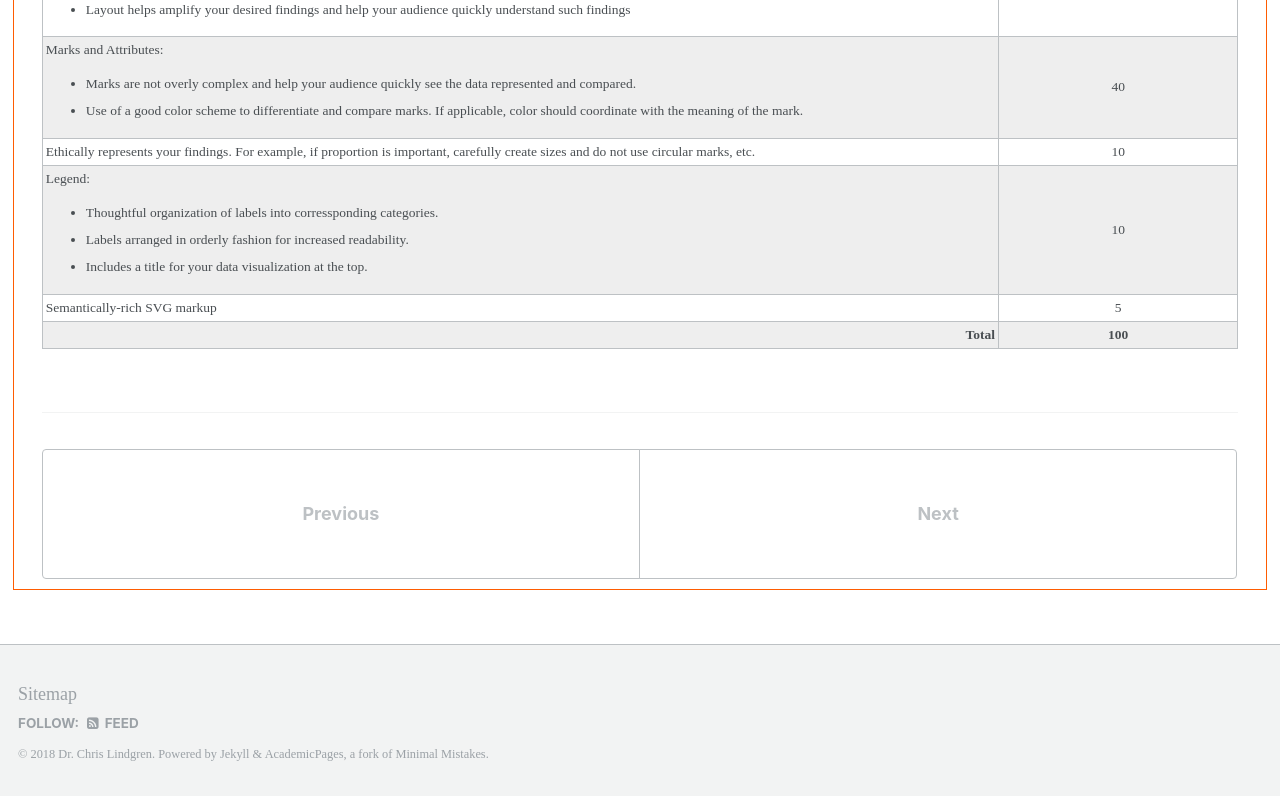
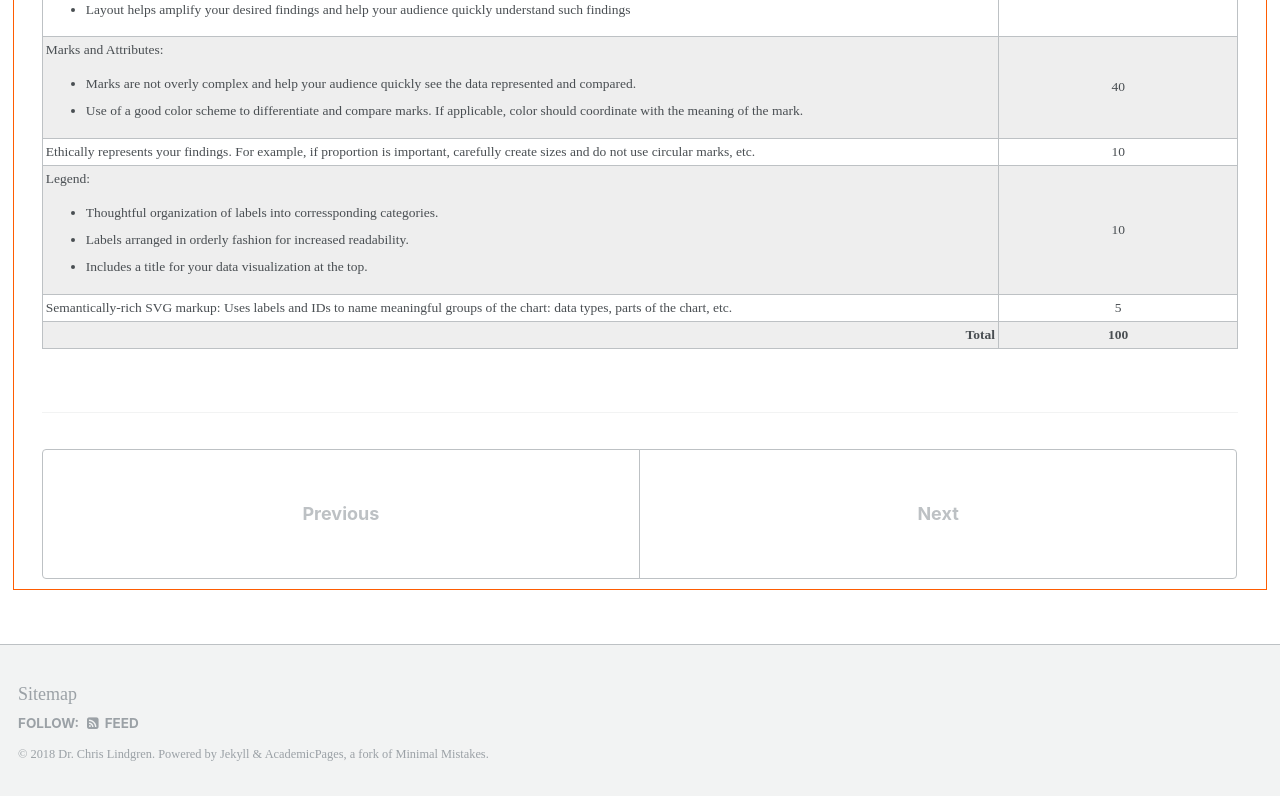
Before and after one commit to engl3844/engl3844s18, a Jekyll site: the page built from _projects/p2-visuals.md, in a window 1280 px wide and 900 px high, scrolled down 2272 px, cut to the strip 0-796 px from the top of the window. Built offline with Jekyll 4.4.1, drawn with Linux system fonts in a browser that asks for light colours; some web fonts are replaced.

Commit message:
final rev to rubric

```diff
--- a/_projects/p2-visuals.md
+++ b/_projects/p2-visuals.md
@@ -25,7 +25,7 @@
 As a basic introduction, we will use the Inkscape application to create our draft visualization as a SVG file. However, since it is quite a complex practice to create visuals with SVGs, we will hand draw our data visualizations. We will subsequently use Inkscape to translate them into SVGs, as we will also learn about the basic SVG document structure (see image below).
 
 <figure id="twitter-css-body" class="figure-inline proj-img">
-  <img src="/engl3844s18/images/svg-markup.png" alt="Tree diagram of the markup body of an SVG object." />
+  <img src="/images/svg-markup.png" alt="Tree diagram of the markup body of an SVG object." />
   <figcaption>
     Caption: Tree diagram of an SVG object's markup body (excerpt from [Cukier, 2012](http://www.jeromecukier.net/wp-content/uploads/2012/10/d3-cheat-sheet.pdf)).
   </figcaption>
@@ -125,7 +125,7 @@
 
     <tr>
       <td class="sixty">
-        Semantically-rich SVG markup
+        Semantically-rich SVG markup: Uses labels and IDs to name meaningful groups of the chart: data types, parts of the chart, etc.
       </td>
       <td class="fifteen">
         5
```
Also changed, not shown: other parts of _projects/p2-visuals.md (+1 -1 lines).
